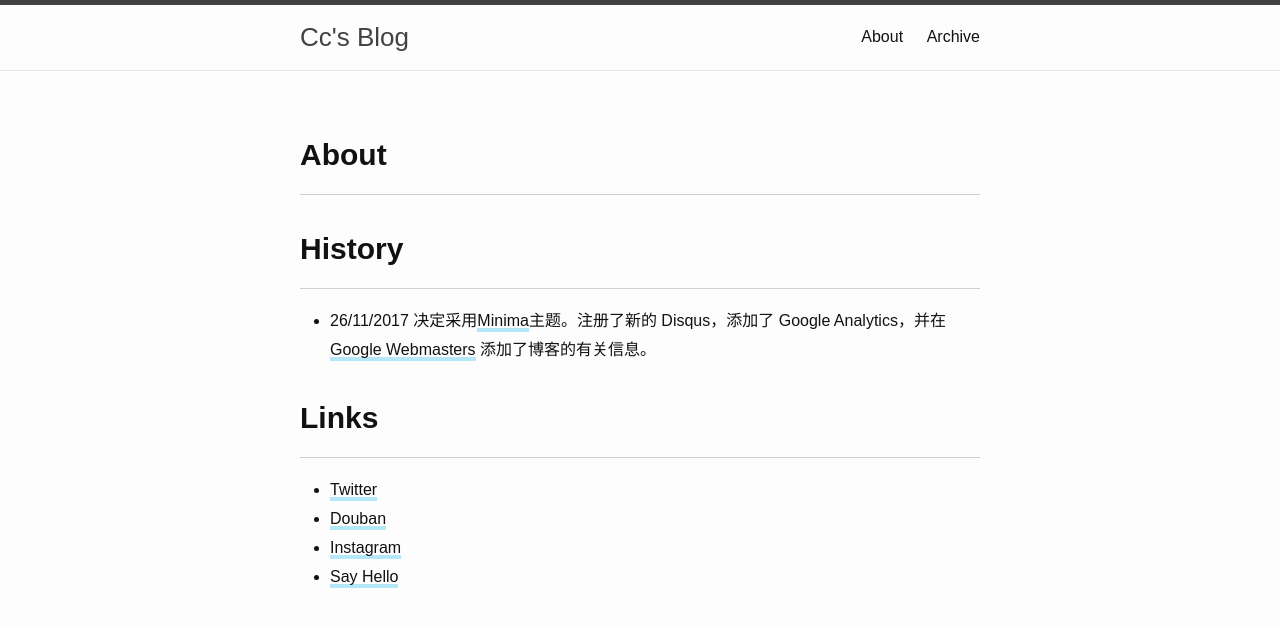
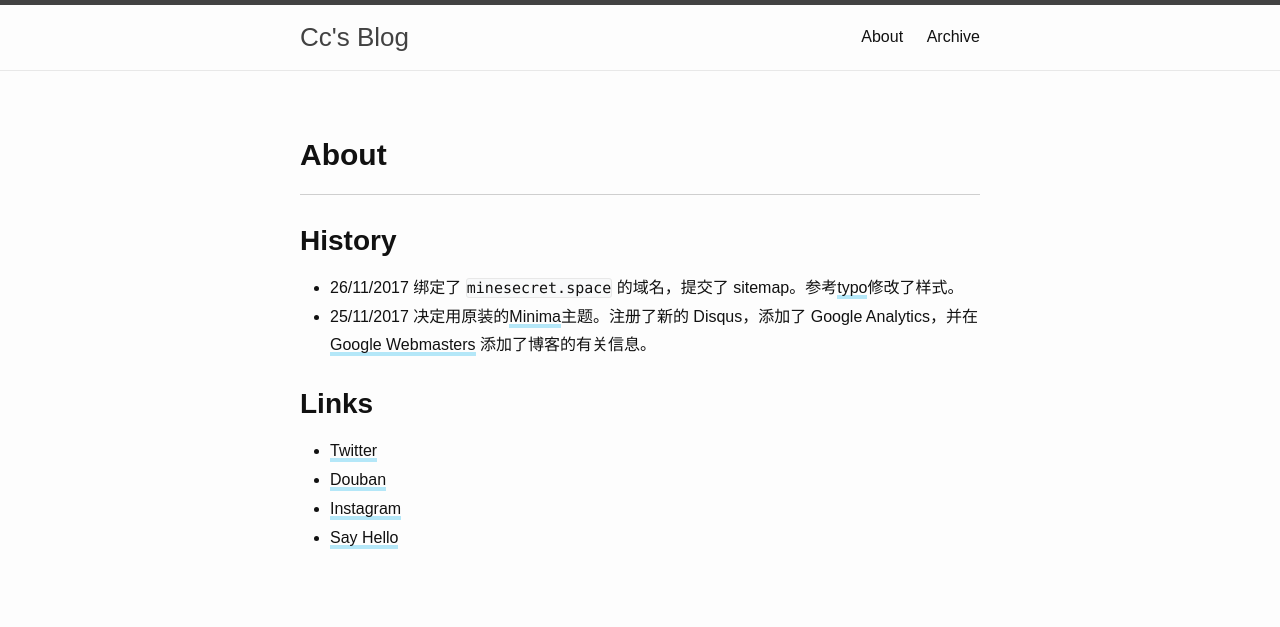
Before and after one commit to zchan0/zchan0.github.io, a Jekyll site: the page built from about.md, in a window 1280 px wide. Shown: the top 627 px of the page. Built offline with Jekyll 4.4.1, drawn with Linux system fonts in a browser that asks for light colours.

```diff
--- a/about.md
+++ b/about.md
@@ -4,10 +4,11 @@ title: About
 permalink: /about/
 ---
 
-# History
-* 26/11/2017 决定采用[Minima](https://github.com/jekyll/minima)主题。注册了新的 Disqus，添加了 Google Analytics，并在 [Google Webmasters](https://www.google.com/webmasters/#?modal_active=none) 添加了博客的有关信息。
+## History
+* 26/11/2017 绑定了 `minesecret.space` 的域名，提交了 sitemap。参考[typo](https://github.com/sofish/typo.css)修改了样式。
+* 25/11/2017 决定用原装的[Minima](https://github.com/jekyll/minima)主题。注册了新的 Disqus，添加了 Google Analytics，并在 [Google Webmasters](https://www.google.com/webmasters/#?modal_active=none) 添加了博客的有关信息。
 
-# Links
+## Links
 
 * [Twitter](https://twitter.com/zcchan0)
 * [Douban](https://www.douban.com/people/theyear/)
```
